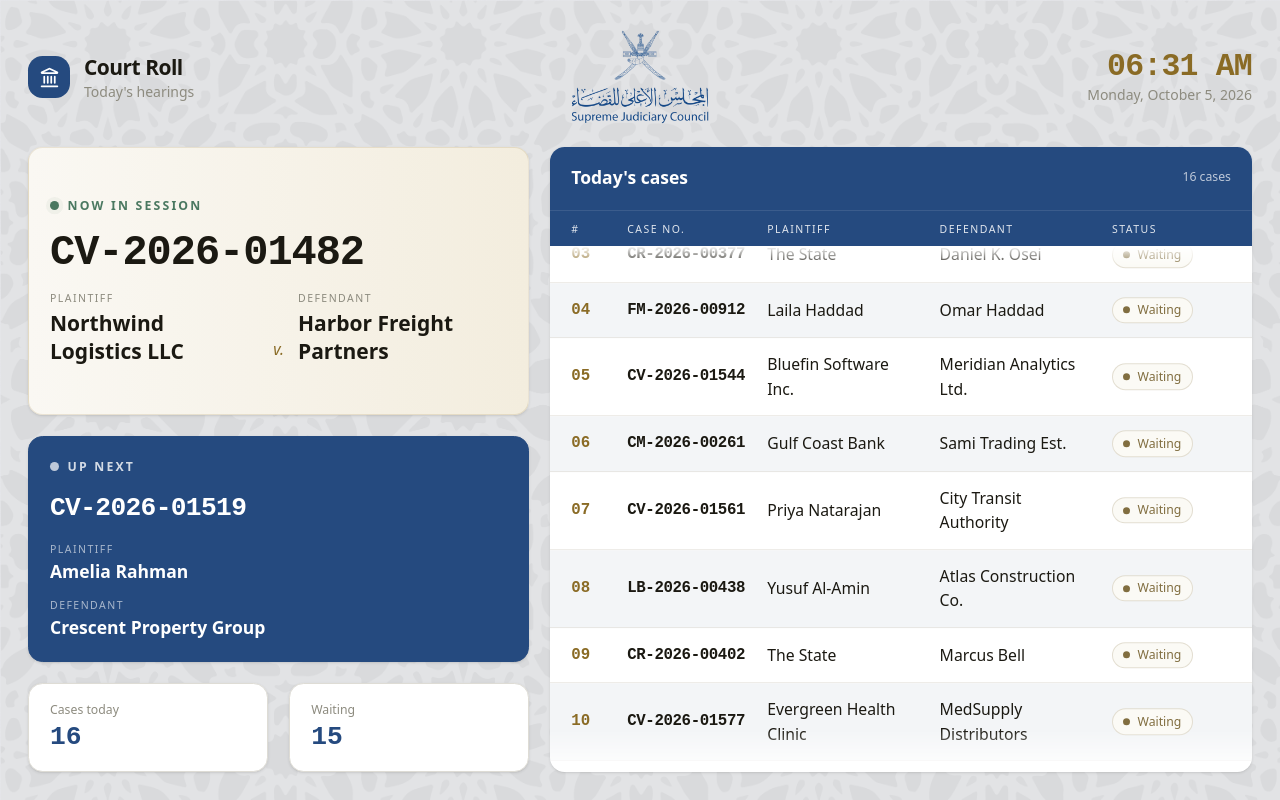
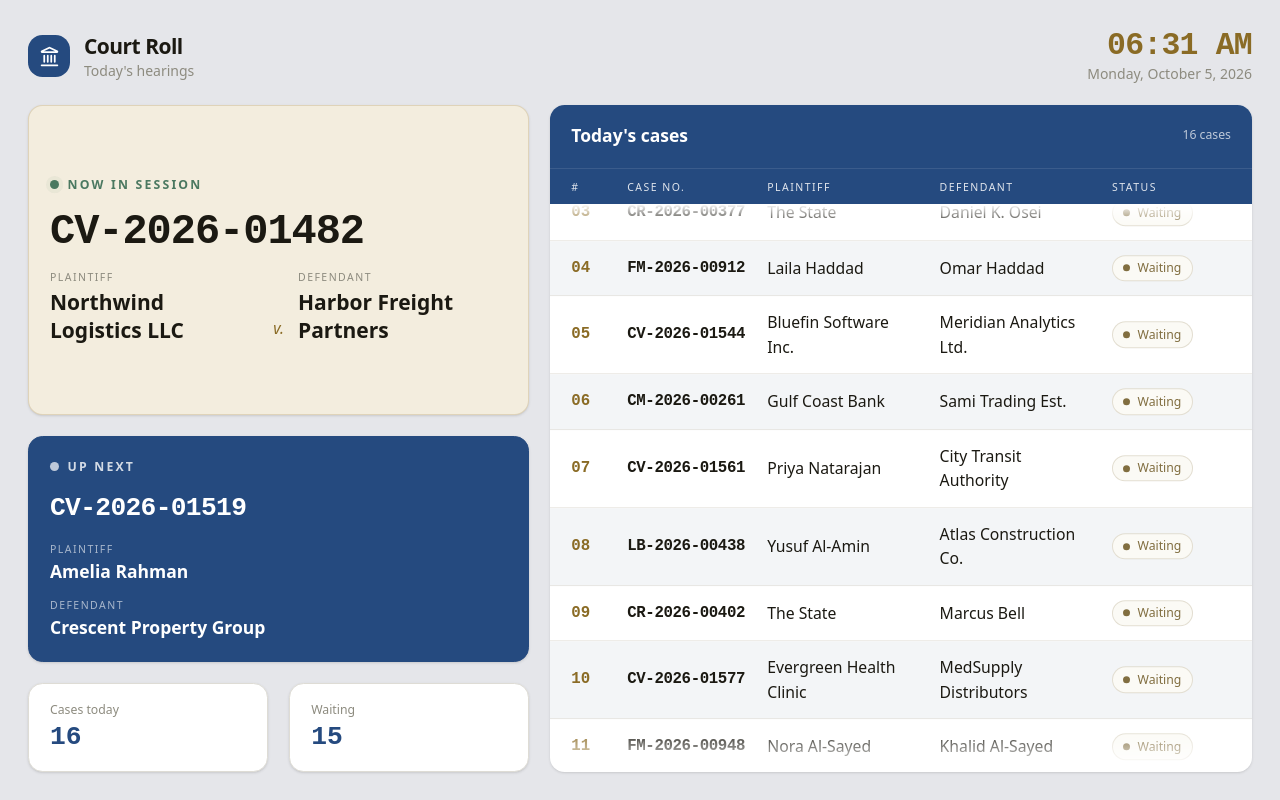
Before and after one commit to Fnmghaithi/Court-Roll, a React (Vite) app: page / in a window 1280 px wide. Built offline with nearby package versions, Linux system fonts and the light colour scheme.

Commit message:
Revert the header logo and background pattern
Restores the board to how it was after the navy and gold palette change,
and removes the uploaded logo and pattern images.

Co-Authored-By: Claude Opus 5.5 <noreply@anthropic.com>
Claude-Session: https://claude.ai/code/session_01JqxMJSGwEK1cGKSra7mukb

```diff
--- a/src/components/court/board-header.tsx
+++ b/src/components/court/board-header.tsx
@@ -1,9 +1,6 @@
 import { Landmark } from "lucide-react"
-import { useState } from "react"
 
 import { useNow } from "@/hooks/use-now"
-
-const LOGO_SRC = `${import.meta.env.BASE_URL}sjc-logo.webp`
 
 const timeFormat = new Intl.DateTimeFormat(undefined, { hour: "2-digit", minute: "2-digit" })
 const dateFormat = new Intl.DateTimeFormat(undefined, {
@@ -17,8 +14,8 @@ export function BoardHeader() {
   const now = useNow()
 
   return (
-    <header className="grid grid-cols-2 items-center gap-x-4 gap-y-5 [grid-template-areas:'logo_logo'_'brand_clock'] sm:grid-cols-[1fr_auto_1fr] sm:[grid-template-areas:'brand_logo_clock']">
-      <div className="flex items-center gap-3 [grid-area:brand] sm:gap-4">
+    <header className="flex items-center justify-between gap-4">
+      <div className="flex items-center gap-3 sm:gap-4">
         <div className="flex size-11 shrink-0 items-center justify-center rounded-xl bg-primary text-primary-foreground sm:size-12">
           <Landmark className="size-5 sm:size-6" />
         </div>
@@ -28,9 +25,7 @@ export function BoardHeader() {
         </div>
       </div>
 
-      <Logo />
-
-      <div className="text-right [grid-area:clock]">
+      <div className="text-right">
         <p className="font-mono text-2xl font-semibold text-gold tabular-nums tracking-tight sm:text-4xl">
           <time dateTime={now.toISOString()}>{timeFormat.format(now)}</time>
         </p>
@@ -39,17 +34,3 @@ export function BoardHeader() {
     </header>
   )
 }
-
-function Logo() {
-  const [failed, setFailed] = useState(false)
-  if (failed) return null
-
-  return (
-    <img
-      src={LOGO_SRC}
-      alt="Supreme Judiciary Council"
-      onError={() => setFailed(true)}
-      className="h-16 w-auto justify-self-center [grid-area:logo] sm:h-28"
-    />
-  )
-}
--- a/src/components/court/spotlight-card.tsx
+++ b/src/components/court/spotlight-card.tsx
@@ -25,7 +25,7 @@ export function SpotlightCard({ variant, courtCase, className }: SpotlightCardPr
       className={cn(
         "relative gap-5 overflow-hidden",
         isCurrent
-          ? "border-gold/15 bg-gradient-to-l from-cream to-cream-light"
+          ? "border-gold/20 bg-cream"
           : "border-primary bg-primary text-primary-foreground",
         className
       )}
--- a/src/index.css
+++ b/src/index.css
@@ -33,7 +33,6 @@
   /* Court-roll status colours */
   --color-gold: var(--gold);
   --color-cream: var(--cream);
-  --color-cream-light: var(--cream-light);
   --color-live: var(--live);
   --color-live-soft: var(--live-soft);
   --color-waiting: var(--waiting);
@@ -65,9 +64,6 @@
   --ring: #7c96ba;
   --gold: #8a6b25;
   --cream: #f3edde;
-  --cream-light: #faf8f3;
-  /* How strongly the background pattern shows through. Keep it barely visible. */
-  --pattern-opacity: 0.5;
   --live: #4a7860;
   --live-soft: #e9ede5;
   --waiting: #816e40;
@@ -88,16 +84,6 @@
     @apply bg-background text-foreground antialiased;
     font-feature-settings: "tnum" 1, "cv11" 1;
   }
-  /* Faint Islamic geometric pattern behind the whole board. */
-  body::before {
-    content: "";
-    position: fixed;
-    inset: 0;
-    z-index: -1;
-    pointer-events: none;
-    background: url("/islamic-pattern.webp") center / cover no-repeat;
-    opacity: var(--pattern-opacity);
-  }
 }
 
 /* Seamless vertical marquee: the track holds two copies of the list and moves up by one copy. */
```
Also changed, not shown: public/islamic-pattern.webp (deleted), public/sjc-logo.webp (deleted).
